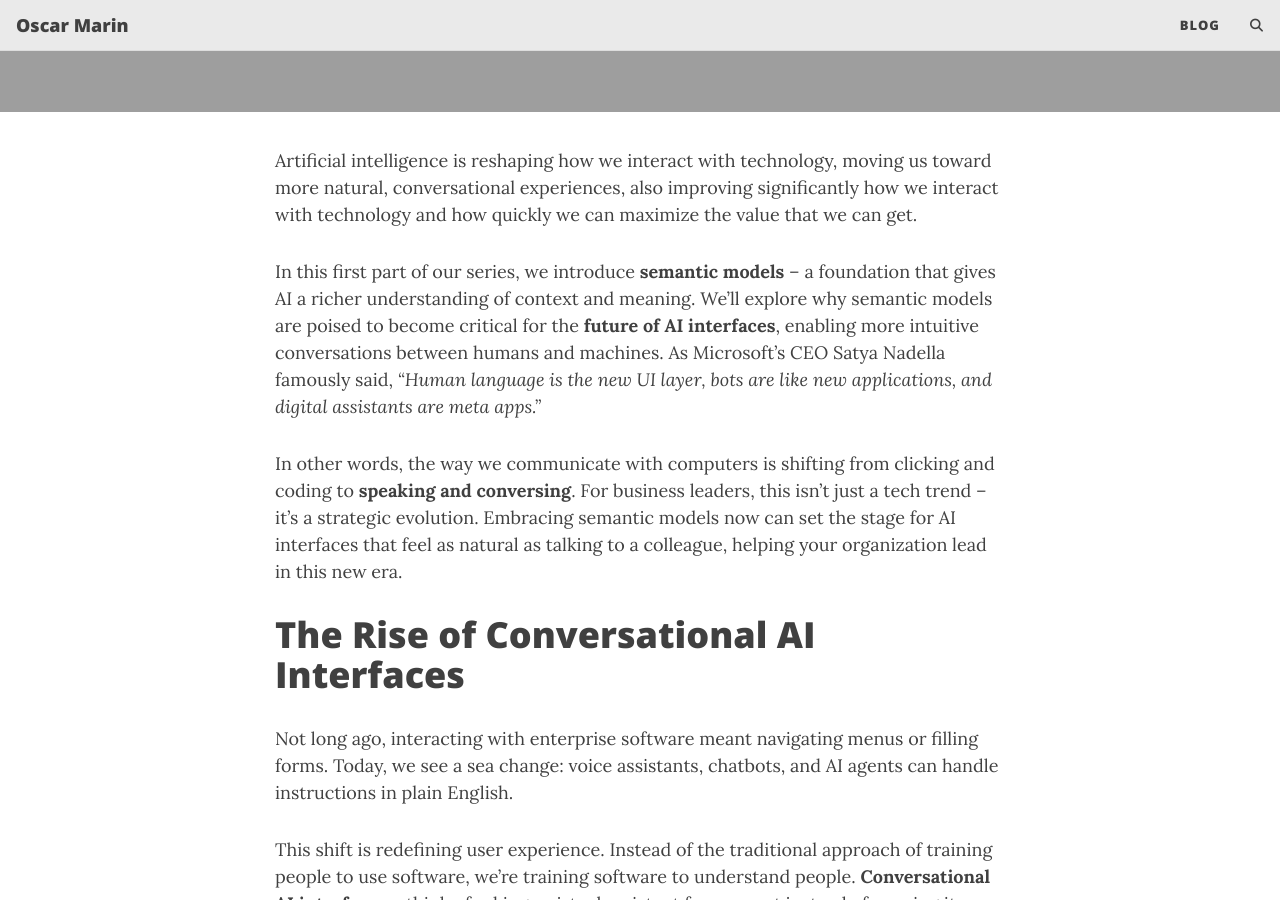
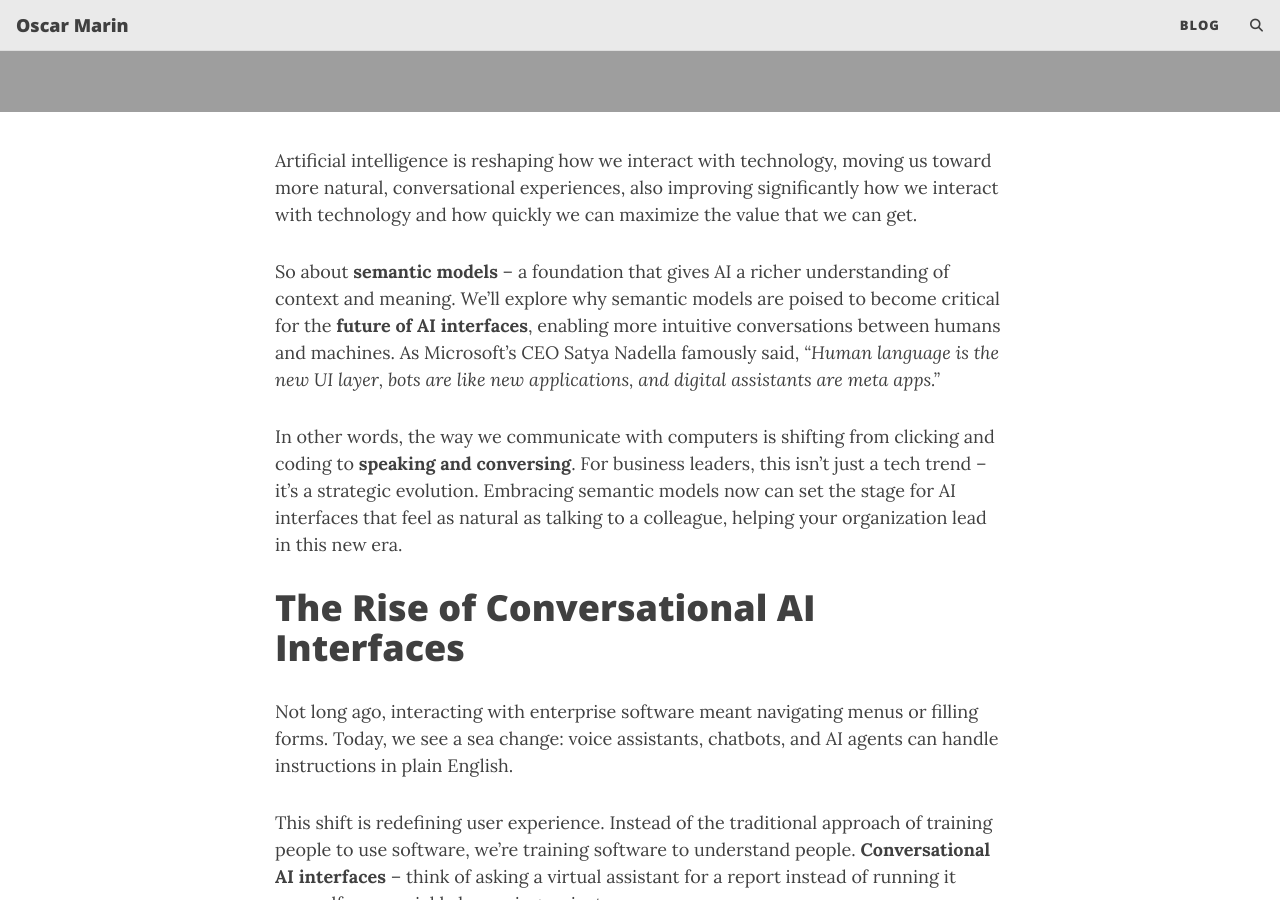
Before and after one commit to marinoscar/marinoscar.github.io, a Jekyll site: the page built from _posts/2025-03-29-introduction-to-semantic-models-and-why-they-matter.md, in a window 1280 px wide and 900 px high, scrolled down 652 px. Built offline with Jekyll 4.4.1, drawn with Linux system fonts in a browser that asks for light colours; comment, search, counter and statistics services are not loaded.

Commit message:
Update 2025-03-29-introduction-to-semantic-models-and-why-they-matter.md

```diff
--- a/_posts/2025-03-29-introduction-to-semantic-models-and-why-they-matter.md
+++ b/_posts/2025-03-29-introduction-to-semantic-models-and-why-they-matter.md
@@ -11,7 +11,7 @@ author: Oscar Marin
 
 Artificial intelligence is reshaping how we interact with technology, moving us toward more natural, conversational experiences, also improving significantly how we interact with technology and how quickly we can maximize the value that we can get.
 
-In this first part of our series, we introduce **semantic models** – a foundation that gives AI a richer understanding of context and meaning. We’ll explore why semantic models are poised to become critical for the **future of AI interfaces**, enabling more intuitive conversations between humans and machines. As Microsoft’s CEO Satya Nadella famously said, _“Human language is the new UI layer, bots are like new applications, and digital assistants are meta apps.”_
+So about **semantic models** – a foundation that gives AI a richer understanding of context and meaning. We’ll explore why semantic models are poised to become critical for the **future of AI interfaces**, enabling more intuitive conversations between humans and machines. As Microsoft’s CEO Satya Nadella famously said, _“Human language is the new UI layer, bots are like new applications, and digital assistants are meta apps.”_
 
 In other words, the way we communicate with computers is shifting from clicking and coding to **speaking and conversing**. For business leaders, this isn’t just a tech trend – it’s a strategic evolution. Embracing semantic models now can set the stage for AI interfaces that feel as natural as talking to a colleague, helping your organization lead in this new era.
 
```
